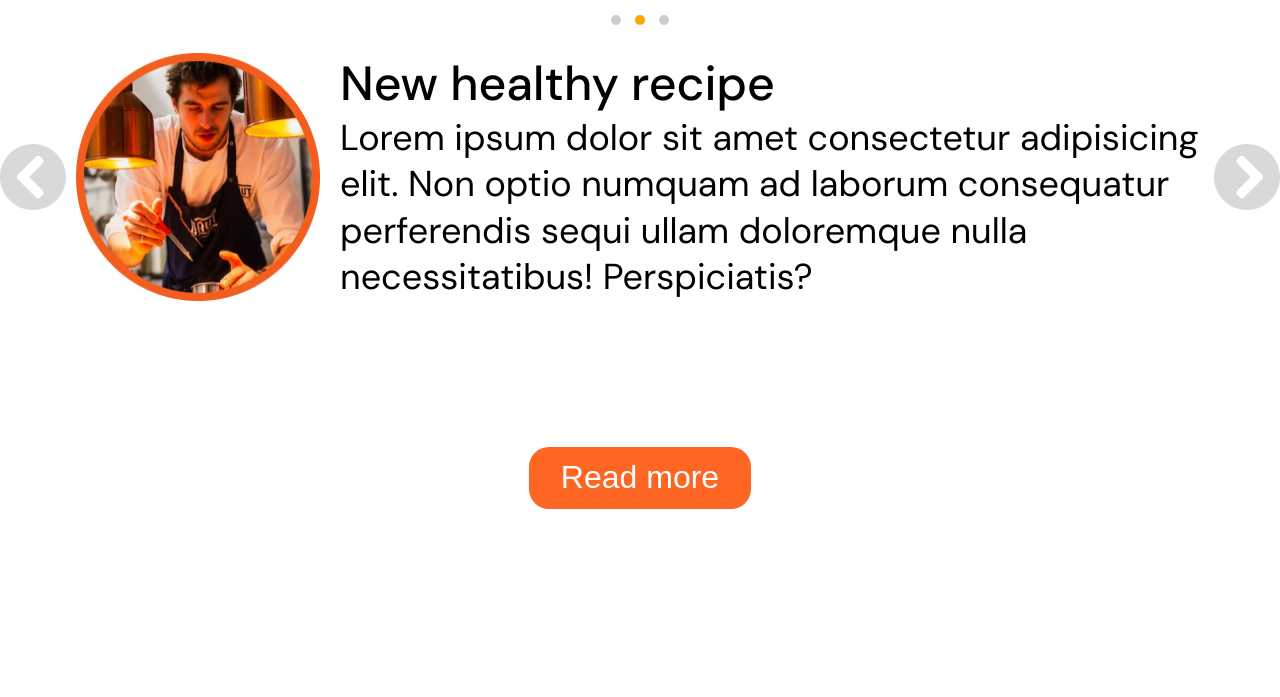
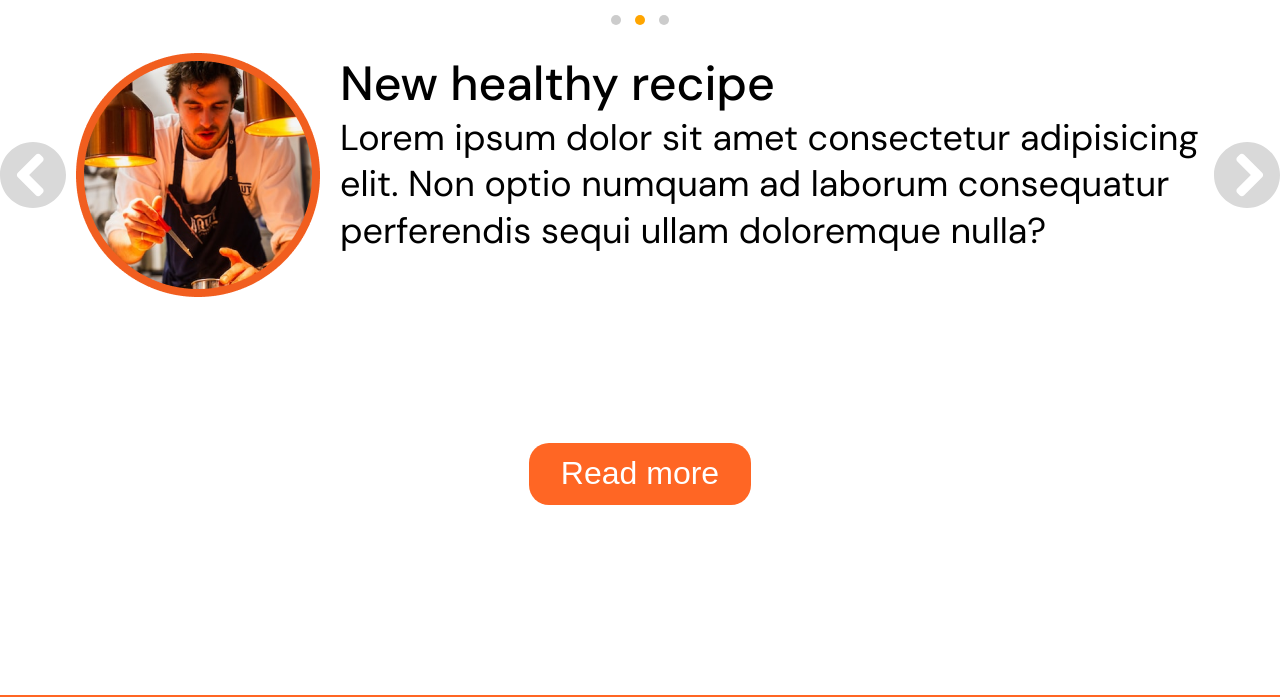
Before and after one commit to DmitryKremenetsky/test-task-caffesta, a plain HTML site: page index.html in a window 1280 px wide. Shown: the part 3763-4460 px from the top of the page. Drawn offline with nearby package versions, Linux system fonts and the light colour scheme; a web font is replaced by a local one.

Commit message:
fix: fix text

```diff
--- a/index.html
+++ b/index.html
@@ -188,7 +188,7 @@
                   <p>
                     Lorem ipsum dolor sit amet consectetur adipisicing elit. Non
                     optio numquam ad laborum consequatur perferendis sequi ullam
-                    doloremque nulla necessitatibus! Perspiciatis?
+                    doloremque nulla?
                   </p>
                 </div>
               </div>
```
